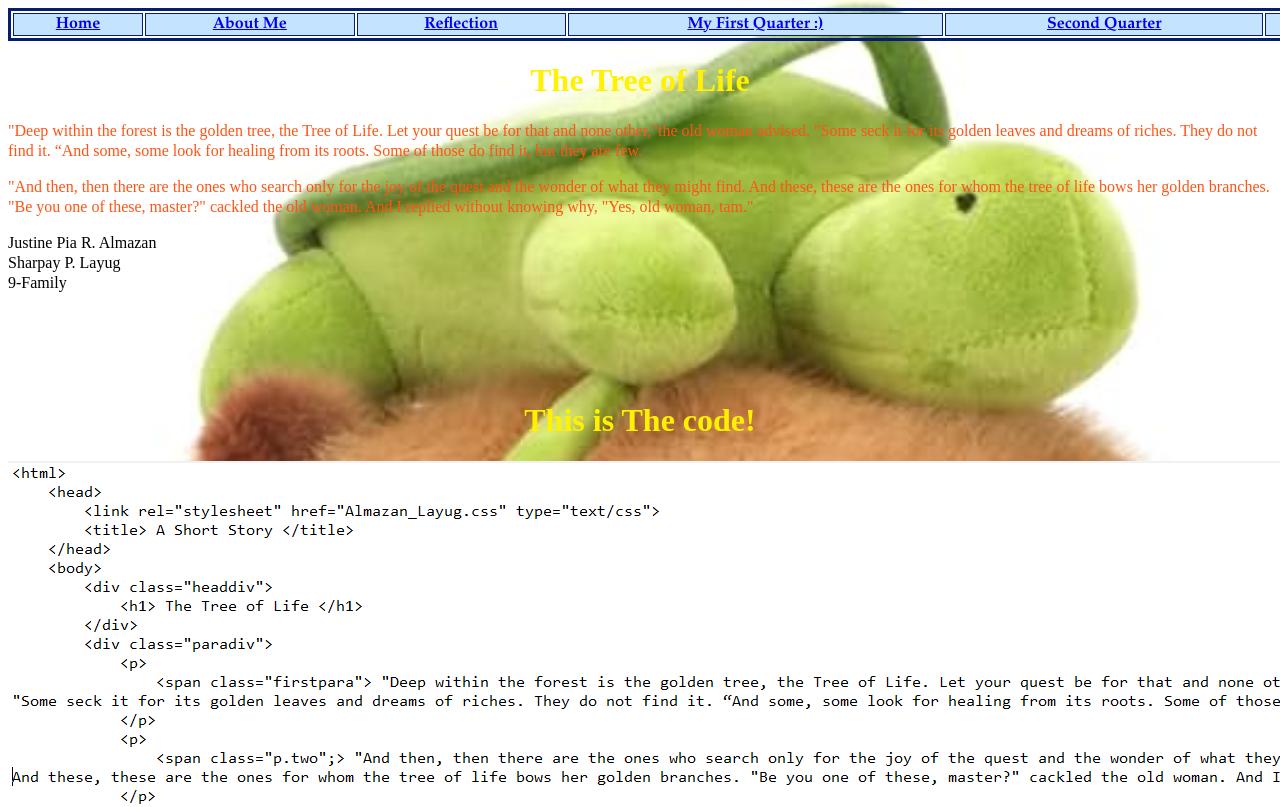
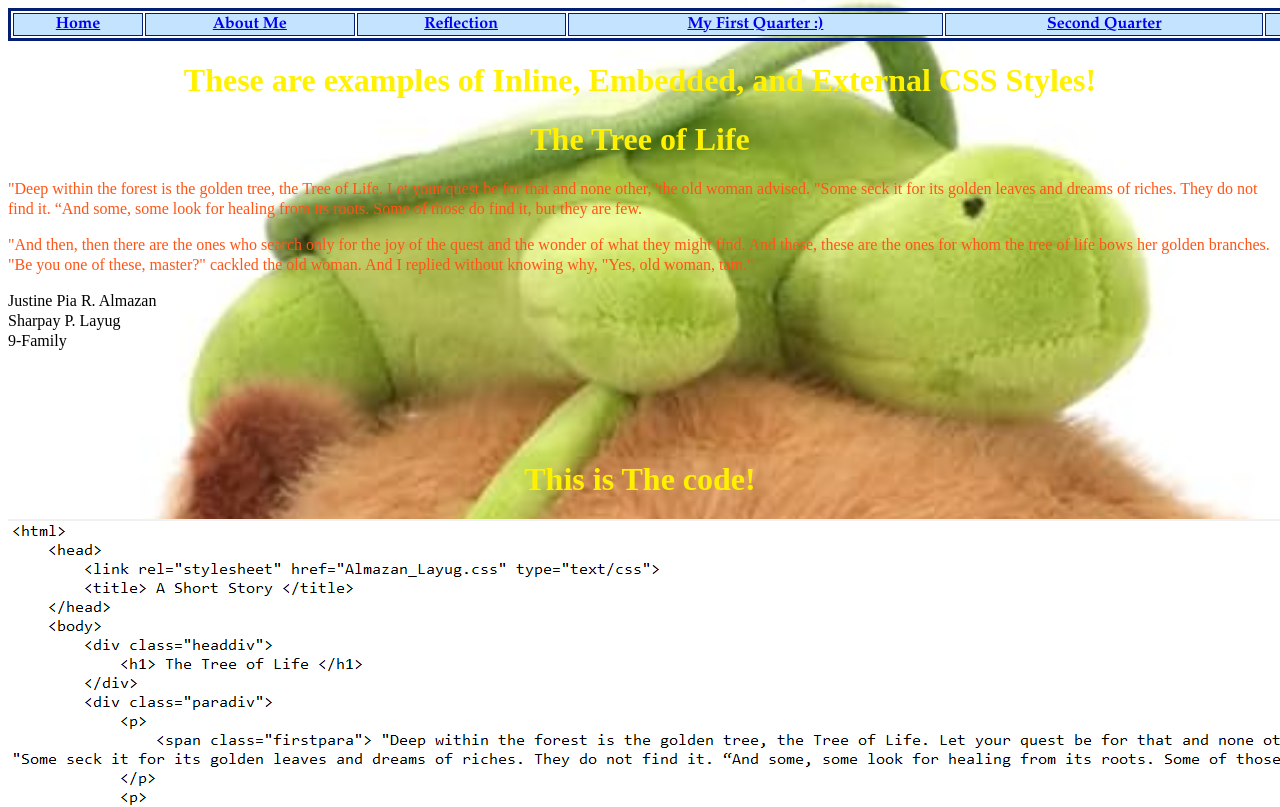
Before and after one commit to piarandolph/Almazan_2ndQtrE-Portfolio.github.io, a plain HTML site: page Lesson3.html in a window 1280 px wide. Shown: the top 807 px of the page. Drawn offline with Linux system fonts and the light colour scheme.

Commit message:
Update Lesson3.html

```diff
--- a/Lesson3.html
+++ b/Lesson3.html
@@ -14,6 +14,7 @@
 <th bgcolor = "#c4e3ff"><font color = "ffe8d9" face = "Garamond"><a href  = "mailto:piaalmazan0923@gmail.com">Contact Me!</a></font></th>
 </tr>
 </table>
+<h1>These are examples of Inline, Embedded, and External CSS Styles! </h1>
         <div class="headdiv">
             <h1> The Tree of Life </h1>
         </div>
```
